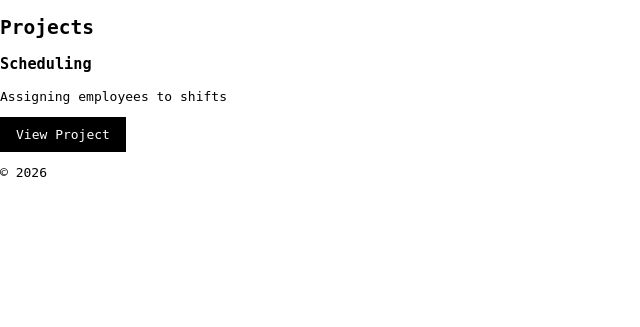
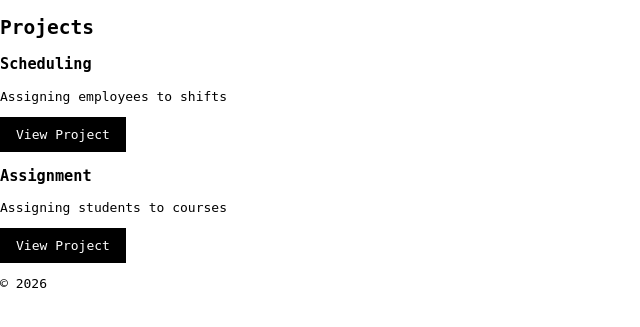
Before and after one commit to Michxz312/portfolio, a Flask app: page /project in a window 1280 px wide. Shown: the part 73-400 px from the top of the page, without its empty margins (0-640 px from the left). Run offline with Flask 3, Linux system fonts and the light colour scheme.

Commit message:
Add assignment project blueprint and update project templates

```diff
--- a/app.py
+++ b/app.py
@@ -1,9 +1,11 @@
 from flask import Flask, render_template, request
 from scheduling_project import scheduling_bp
+from assignment_project import assignment_bp
 from scheduling_project.seed import seed
 
 app = Flask(__name__)
 app.register_blueprint(scheduling_bp)
+app.register_blueprint(assignment_bp)
 
 @app.route('/')
 def home():
--- a/assignment_project/__init__.py
+++ b/assignment_project/__init__.py
@@ -3,5 +3,8 @@ from flask import Blueprint
 assignment_bp = Blueprint(
     'assignment',
     __name__,
-    url_prefix="project/assignment"
+    template_folder = "../../templates",
+    url_prefix="/assignment"
 )
+
+from . import routes
--- a/templates/projects/project.html
+++ b/templates/projects/project.html
@@ -13,6 +13,13 @@
                     View Project
                 </a>
             </div>
+            <div>
+                <h3>Assignment</h3>
+                <p>Assigning students to courses</p>
+                <a class="intro-button" href="{{ url_for('assignment.intro_page') }}">
+                    View Project
+                </a>
+            </div>
         </div>
 
 
```
Also changed, not shown: templates/projects/assignment/intro.html (+7 -0 lines).
